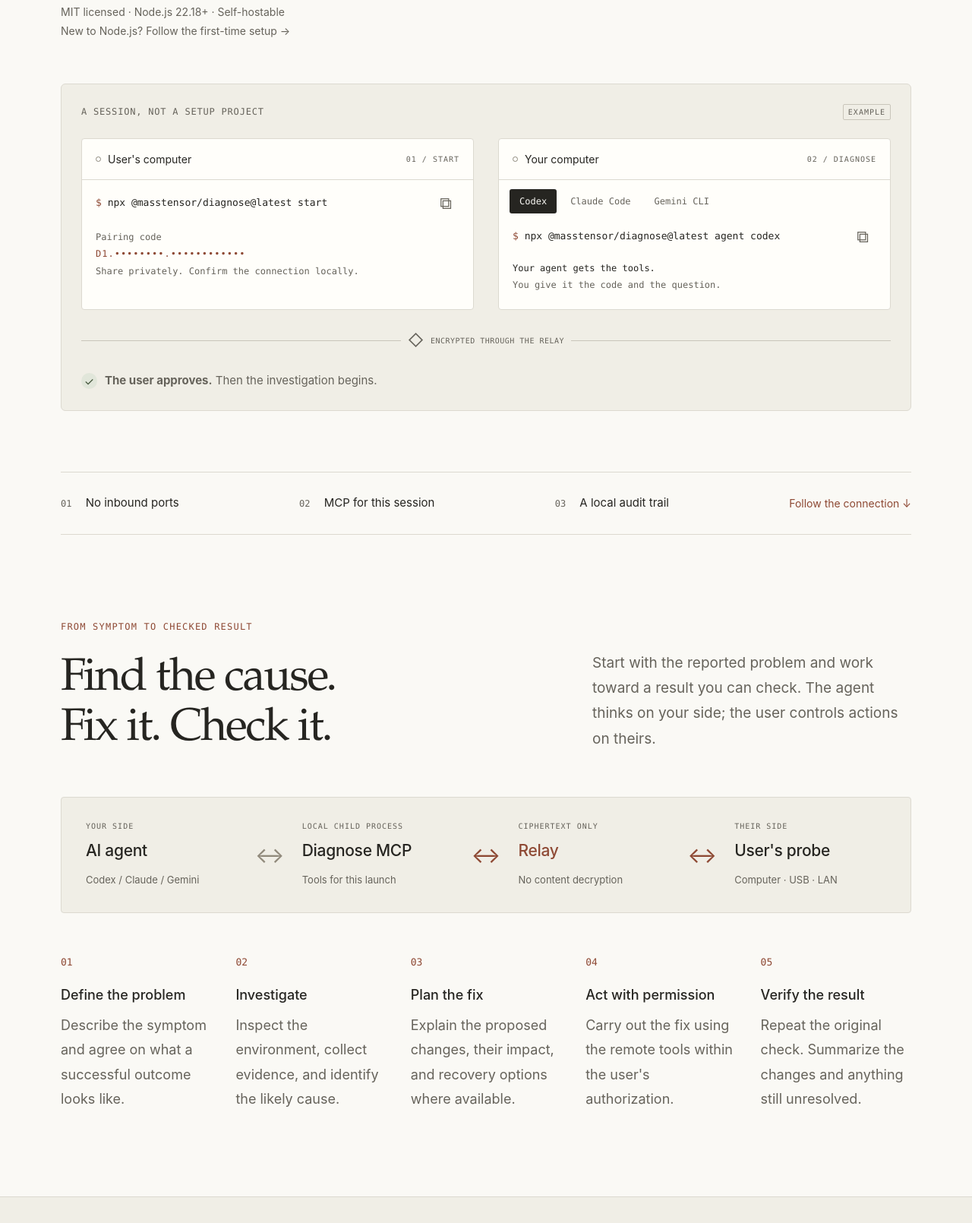
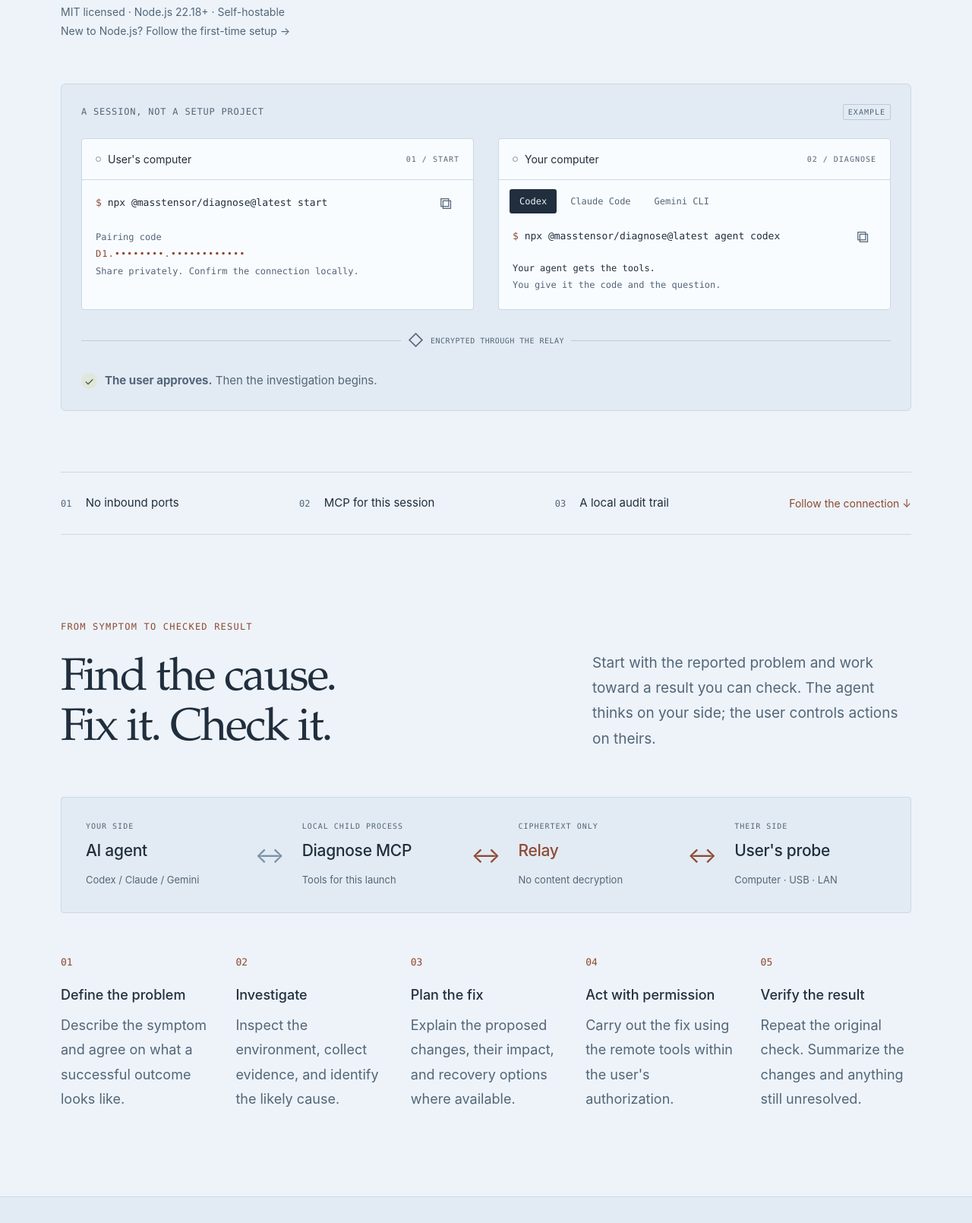
Before and after one commit to zkwasm/diagnose, a website with bundled scripts: page site/index.html in a window 1280 px wide. Shown: the part 490-2100 px from the top of the page at 76% size. Built offline with nearby package versions, Linux system fonts and the light colour scheme.

Commit message:
Give website a distinct light blue-grey background

```diff
--- a/site/index.html
+++ b/site/index.html
@@ -4,7 +4,7 @@
 <meta charset="utf-8"><meta name="viewport" content="width=device-width, initial-scale=1">
 <title>Diagnose — Diagnose and fix problems remotely with your AI agent</title>
 <meta name="description" content="Diagnose and fix problems remotely with Codex, Claude Code, or Gemini CLI. Investigate, apply authorized changes, and verify results. Open source and end-to-end encrypted.">
-<meta name="theme-color" content="#faf9f5"><meta property="og:title" content="Diagnose — Remote troubleshooting and problem resolution"><meta property="og:description" content="Give your AI agent the remote tools to investigate problems, apply authorized fixes, and verify results. Human permission, encrypted transport, and a local audit trail."><meta property="og:type" content="website"><meta property="og:url" content="https://diagnose.fenginwind.com/">
+<meta name="theme-color" content="#edf3f8"><meta property="og:title" content="Diagnose — Remote troubleshooting and problem resolution"><meta property="og:description" content="Give your AI agent the remote tools to investigate problems, apply authorized fixes, and verify results. Human permission, encrypted transport, and a local audit trail."><meta property="og:type" content="website"><meta property="og:url" content="https://diagnose.fenginwind.com/">
 <link rel="canonical" href="https://diagnose.fenginwind.com/"><link rel="icon" href="/icon.svg" type="image/svg+xml"><link rel="stylesheet" href="/style.css"><script type="module" src="/site.js"></script>
 </head>
 <body>
--- a/site/style.css
+++ b/site/style.css
@@ -1,9 +1,9 @@
 :root {
-  --paper: #faf9f5;
-  --surface: #f0eee6;
-  --ink: #262521;
-  --muted: #66635b;
-  --line: #dcd9d0;
+  --paper: #edf3f8;
+  --surface: #e2ebf3;
+  --ink: #202e3d;
+  --muted: #536579;
+  --line: #cbd8e5;
   --accent: #8e4934;
   --page-edge: 32px;
   --mono: ui-monospace, SFMono-Regular, Consolas, monospace;
@@ -43,12 +43,12 @@ h1 span { color: var(--ink); }
 .mono { font: 12px var(--mono); letter-spacing: .8px; }
 .session-board { display: grid; grid-template-columns: minmax(0, 1fr) minmax(0, 1fr); gap: 24px 32px; border: 1px solid var(--line); padding: 26px; border-radius: 6px; background: var(--surface); }
 .board-heading { grid-column: 1 / -1; display: flex; align-items: center; justify-content: space-between; gap: 12px; margin-bottom: 0; color: var(--muted); }
-.example-label { font: 10px var(--mono); letter-spacing: 1px; border: 1px solid #c9c5ba; padding: 4px 6px; border-radius: 2px; }
+.example-label { font: 10px var(--mono); letter-spacing: 1px; border: 1px solid #b9cadb; padding: 4px 6px; border-radius: 2px; }
 .user-terminal { grid-column: 1; grid-row: 2; }
 .agent-terminal { grid-column: 2; grid-row: 2; }
-.terminal { border: 1px solid var(--line); background: #fffefa; color: var(--ink); border-radius: 4px; overflow: hidden; }
+.terminal { border: 1px solid var(--line); background: #f9fcff; color: var(--ink); border-radius: 4px; overflow: hidden; }
 .terminal-title { display: flex; align-items: center; gap: 9px; padding: 15px 18px; border-bottom: 1px solid var(--line); font-size: 14px; }
-.terminal-dot { width: 7px; height: 7px; border: 1px solid #8a867a; border-radius: 50%; }
+.terminal-dot { width: 7px; height: 7px; border: 1px solid #7c91a5; border-radius: 50%; }
 .role-label { margin-left: auto; font: 10px var(--mono); color: var(--muted); letter-spacing: 1px; }
 .command-line { display: flex; align-items: center; justify-content: space-between; gap: 10px; min-height: 58px; padding: 12px 18px; font-size: 13px; line-height: 1.8; }
 .command-line code { overflow-wrap: anywhere; min-width: 0; }
@@ -60,7 +60,7 @@ h1 span { color: var(--ink); }
 .terminal-output { padding: 4px 18px 20px; margin: 0; font: 12px/1.9 var(--mono); }
 .dim { color: var(--muted); }
 .connection-line { grid-column: 1 / -1; grid-row: 3; display: flex; align-items: center; gap: 9px; justify-content: center; padding: 0; color: var(--muted); }
-.connection-line > span:first-child, .connection-line > span:last-child { height: 1px; background: #c9c5ba; flex: 1; }
+.connection-line > span:first-child, .connection-line > span:last-child { height: 1px; background: #b9cadb; flex: 1; }
 .connection-line .mono { font-size: 10px; letter-spacing: .5px; }
 .lock-icon { font-size: 20px; }
 .agent-tabs { display: flex; padding: 12px 14px 0; gap: 5px; flex-wrap: wrap; }
@@ -81,7 +81,7 @@ h2 { font-size: 60px; line-height: 1.1; letter-spacing: -2.2px; margin: 0; }
 .flow-node strong { font-size: 21px; font-weight: 550; letter-spacing: -.3px; }
 .flow-node > span:last-child { font-size: 13px; color: var(--muted); }
 .node-label { font: 10px var(--mono); letter-spacing: 1px; color: var(--muted); }
-.flow-arrow { color: #918a7c; font-size: 29px; margin-inline: 5px; }
+.flow-arrow { color: #7c91a5; font-size: 29px; margin-inline: 5px; }
 .flow-arrow.encrypted, .relay-node strong { color: var(--accent); }
 .steps { display: grid; grid-template-columns: repeat(5, minmax(0, 1fr)); gap: 32px; margin-top: 48px; }
 .step-number { font: 13px var(--mono); color: var(--accent); }
@@ -89,12 +89,12 @@ h2 { font-size: 60px; line-height: 1.1; letter-spacing: -2.2px; margin: 0; }
 .steps p { font-size: 18px; color: var(--muted); line-height: 1.8; margin: 0; }
 .capability-section { background: var(--surface); border-block: 1px solid var(--line); }
 .capabilities { display: grid; grid-template-columns: 1fr 1fr; column-gap: 90px; }
-.capabilities article { display: flex; gap: 26px; border-top: 1px solid #d1cdc2; padding: 36px 0 42px; }
+.capabilities article { display: flex; gap: 26px; border-top: 1px solid #c3d1df; padding: 36px 0 42px; }
 .cap-index { font: 13px var(--mono); color: var(--accent); margin-top: 6px; }
 .capabilities h3 { font-size: 26px; line-height: 1.3; font-weight: 500; letter-spacing: -.6px; margin: 0 0 17px; }
 .capabilities p { font-size: 20px; line-height: 1.75; color: var(--muted); max-width: 510px; margin: 0 0 22px; }
 .capabilities code { font-size: 12px; color: var(--accent); overflow-wrap: anywhere; }
-.recovery-banner { margin-top: 20px; border-top: 1px solid #d1cdc2; padding: 30px 0 0; display: flex; align-items: center; gap: 26px; }
+.recovery-banner { margin-top: 20px; border-top: 1px solid #c3d1df; padding: 30px 0 0; display: flex; align-items: center; gap: 26px; }
 .recovery-icon { font-size: 37px; color: var(--accent); }
 .recovery-banner p { margin: 0; font-size: 15px; line-height: 1.8; color: var(--muted); }
 .recovery-banner strong { font-size: 17px; font-weight: 550; color: var(--ink); }
@@ -117,7 +117,7 @@ h2 { font-size: 60px; line-height: 1.1; letter-spacing: -2.2px; margin: 0; }
 .get-started > div > p:not(.eyebrow) { color: var(--muted); font-size: 19px; line-height: 1.75; }
 .install-card { background: var(--surface); border: 1px solid var(--line); border-radius: 4px; padding: 28px; }
 .install-card > .mono { display: block; color: var(--muted); margin-bottom: 22px; }
-.install-card .command-line { border: 1px solid var(--line); border-radius: 3px; margin-top: 12px; background: #fffefa; color: var(--ink); }
+.install-card .command-line { border: 1px solid var(--line); border-radius: 3px; margin-top: 12px; background: #f9fcff; color: var(--ink); }
 .install-card .text-link { display: inline-block; margin-top: 22px; }
 .faq { padding-block: 90px 110px; display: grid; grid-template-columns: .8fr 1fr; gap: 90px; }
 .faq h2 { font-size: 43px; letter-spacing: -1px; }
@@ -144,10 +144,10 @@ details[open] summary:after { content: '−'; }
 .guide-content h1 { font-size: 66px; letter-spacing: -2.2px; line-height: 1.15; margin-bottom: 34px; }
 .guide-content h2 { font-size: 43px; letter-spacing: -1px; margin: 64px 0 25px; padding-top: 25px; border-top: 1px solid var(--line); }
 .guide-content h3 { font: 400 29px/1.35 var(--serif); letter-spacing: -.4px; margin: 38px 0 19px; }
-.guide-content p, .guide-content li { color: #504d46; }
+.guide-content p, .guide-content li { color: #405368; }
 .guide-content a { color: var(--accent); text-decoration: underline; }
 .guide-content pre { background: var(--surface); color: var(--ink); border: 1px solid var(--line); padding: 25px; border-radius: 4px; overflow: auto; font-size: 15px; line-height: 1.8; }
-.guide-content :not(pre) > code { font-size: .85em; background: #eeebe3; padding: 2px 5px; border-radius: 3px; color: #75402f; overflow-wrap: anywhere; }
+.guide-content :not(pre) > code { font-size: .85em; background: #dfe9f2; padding: 2px 5px; border-radius: 3px; color: #75402f; overflow-wrap: anywhere; }
 .guide-content blockquote { border-left: 3px solid var(--accent); padding: 4px 24px; margin: 28px 0; background: var(--surface); }
 .guide-content table { border-collapse: collapse; width: 100%; font-size: 16px; display: block; overflow: auto; }
 .guide-content th, .guide-content td { border: 1px solid var(--line); padding: 14px 16px; text-align: left; vertical-align: top; min-width: 120px; }
```
